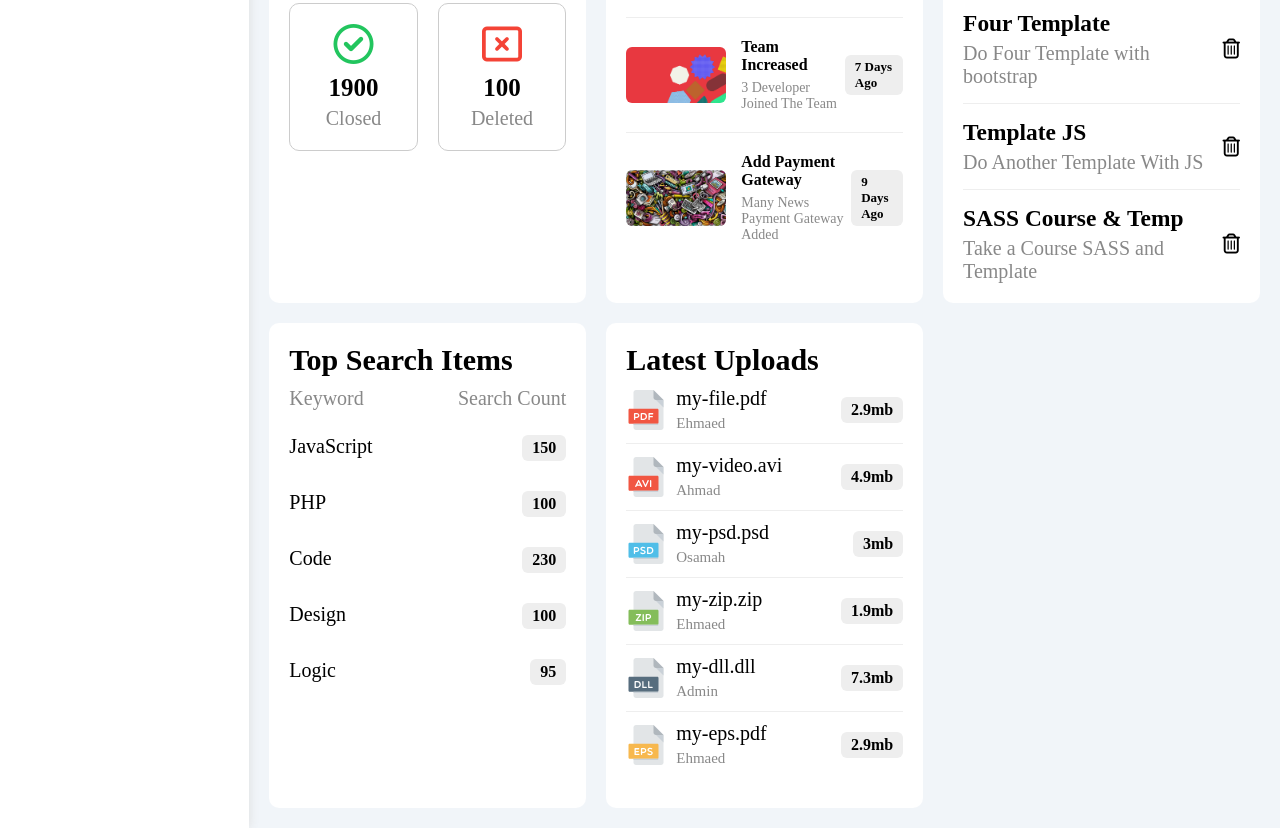
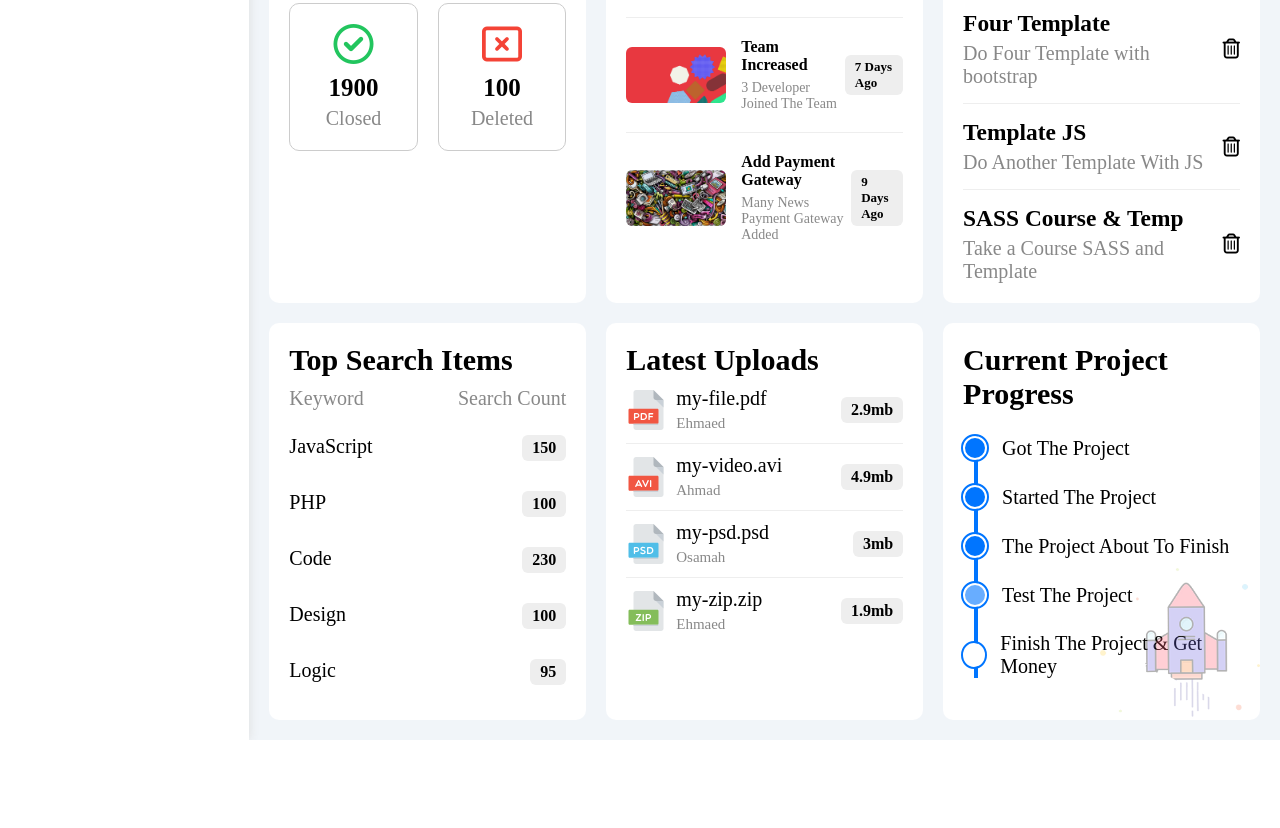
Before and after one commit to EhmaedAlhams/Project-Template-6, a plain HTML site: page index.html in a window 1280 px wide. Shown: the part 906-1734 px from the top of the page. After the commit the page ends 1646 px from the top, so only its background shows below. Drawn offline with Linux system fonts and the light colour scheme.

Commit message:
Section: Last Project

```diff
--- a/css/framework.css
+++ b/css/framework.css
@@ -82,6 +82,10 @@
 
 .mt-20 {
     margin-top: 20px;
+}
+
+.mt-25 {
+    margin-top: 25px;
 }
 
 .mr-10 {
--- a/css/main.css
+++ b/css/main.css
@@ -478,3 +478,58 @@ ul {
 }
 
 /* Section Latest Uploads  */
+
+/* Section Last Project  */
+
+.box-9 ul::before {
+    left: 11px;
+    content: '';
+    width: 4px;
+    position: absolute;
+    height: 100%;
+    background-color: var(--color-blue);
+}
+
+.box-9 ul li::before {
+    background-color: white;
+    content: '';
+    width: 20px;
+    height: 20px;
+    border-radius: 50%;
+    border: 2px solid white;
+    outline: 2px solid var(--color-blue);
+    margin-right: 15px;
+    z-index: 1;
+}
+
+.box-9 ul li.done::before {
+    content: '';
+    background-color: var(--color-blue);
+}
+
+.box-9 ul li.current::before {
+    content: '';
+    animation: change-color .8s infinite alternate;
+}
+
+.box-9 img {
+    position: absolute;
+    width: 160px;
+    right: 0;
+    bottom: 0;
+    opacity: .3;
+}
+
+/* Section Last Project  */
+
+/* Section Animation  */
+
+@keyframes change-color {
+    from {
+        background-color: var(--color-blue);
+    } to {
+        background-color: white;
+    }
+}
+
+/* Section Animation  */
--- a/index.html
+++ b/index.html
@@ -371,33 +371,25 @@
                                 1.9mb
                             </div>
                         </li>
-                        <li class="between-flex pd-10 mb-10">
-                            <div class="d-flex align-center">
-                                <img class="mr-10" src="img/dll (6).svg" alt="">
-                                <div>
-                                    <span class="d-block">my-dll.dll</span>
-                                    <span class="fs-15 color-grey">Admin</span>
-                                </div>
-                            </div>
-                            <div class="bg-eee btn-shape">
-                                7.3mb
-                            </div>
-                        </li>
-                        <li class="between-flex pd-10 mb-10">
-                            <div class="d-flex align-center">
-                                <img class="mr-10" src="img/eps.svg" alt="">
-                                <div>
-                                    <span class="d-block">my-eps.pdf</span>
-                                    <span class="fs-15 color-grey">Ehmaed</span>
-                                </div>
-                            </div>
-                            <div class="bg-eee btn-shape">
-                                2.9mb
-                            </div>
-                        </li>
                     </ul>
                 </section>
                 <!-- Section Latest Uploads  -->
+
+                <!-- Section Last Project  -->
+
+                <section class="box-9 relative">
+                    <h2>Current Project Progress</h2>
+                    <ul class="m-0 relative">
+                        <li class="mt-25 d-flex align-center done">Got The Project</li>
+                        <li class="mt-25 d-flex align-center done">Started The Project</li>
+                        <li class="mt-25 d-flex align-center done">The Project About To Finish</li>
+                        <li class="mt-25 d-flex align-center current">Test The Project</li>
+                        <li class="mt-25 d-flex align-center">Finish The Project & Get Money</li>
+                    </ul>
+                    <img class="launch-icon hide-mob" src="img/project.png" alt="">
+                </section>
+
+                <!-- Section Last Project  -->
             </div>
         </div>
     </div>
```
Also changed, not shown: img/project.png (added).
